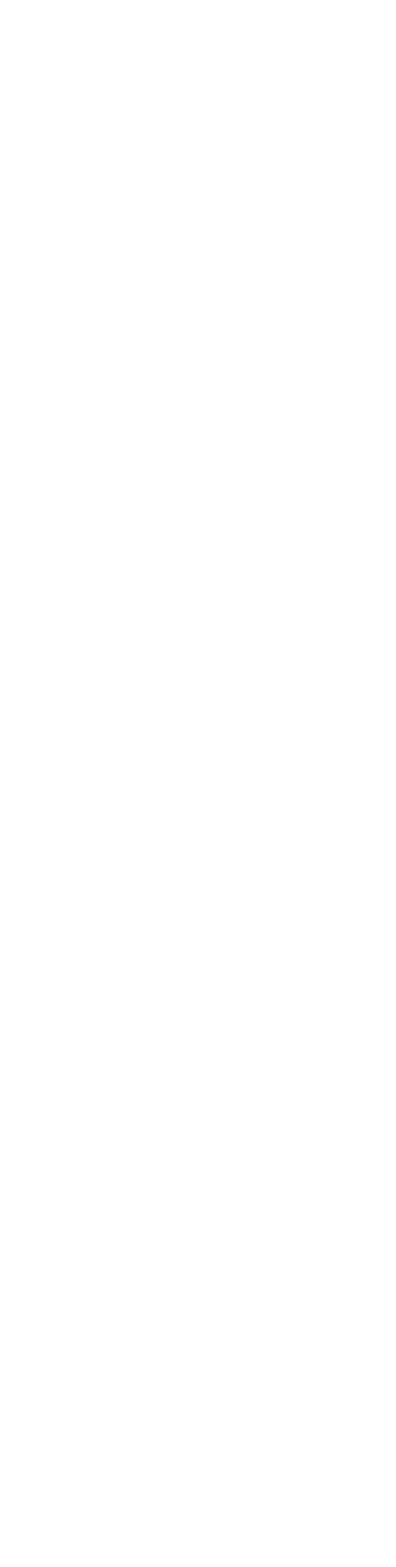
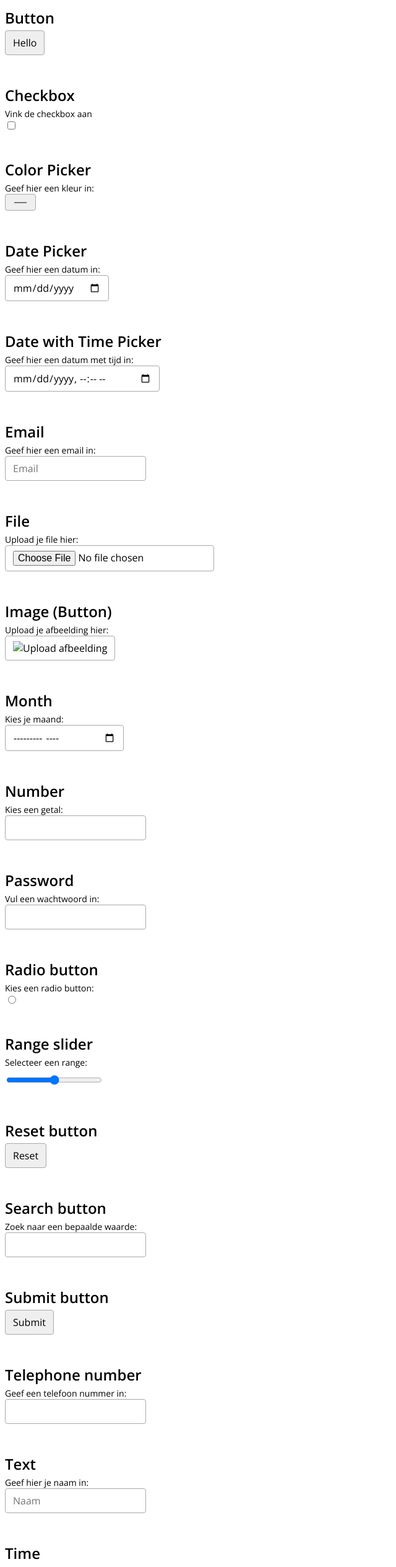
Before and after one commit to webx-components/webx-react, a React (Create React App) app: page / in a window 1280 px wide. Shown: the part 100-2629 px from the top of the page at 62% size, without its empty margins (0-640 px from the left). Before the commit the page ends 800 px from the top, so only its background shows below. Built offline with nearby package versions, Linux system fonts and the light colour scheme.

Commit message:
Added all basic components.

```diff
--- a/src/App.tsx
+++ b/src/App.tsx
@@ -1,9 +1,142 @@
 import React from "react";
+import "./styles/global.scss";
+import {Input} from "./components/input/input.component";
 
 
 function App() {
   return <div>
     <h1><span>WebX</span> Forms</h1>
+
+    <h2>Button</h2>
+    <Input
+      type={"button"}
+      defaultValue={"Hello"} />
+
+    <h2>Checkbox</h2>
+    <Input
+      type={"checkbox"}
+      label={"Vink de checkbox aan"} />
+
+    <h2>Color Picker</h2>
+    <Input
+      type={"color"}
+      label={"Geef hier een kleur in: "} />
+
+    <h2>Date Picker</h2>
+    <Input
+      type={"date"}
+      label={"Geef hier een datum in: "} />
+
+    <h2>Date with Time Picker</h2>
+    <Input
+      type={"datetime-local"}
+      label={"Geef hier een datum met tijd in: "} />
+
+    <h2>Email</h2>
+    <Input
+      type={"email"}
+      label={"Geef hier een email in: "}
+      placeholder={"Email"} />
+
+    <h2>File</h2>
+    <Input
+      type={"file"}
+      label={"Upload je file hier:"}
+      placeholder={"Upload file"} />
+
+    <h2>Image (Button)</h2>
+    <Input
+      type={"image"}
+      label={"Upload je afbeelding hier:"}
+      defaultValue={"Upload afbeelding"} />
+
+    <h2>Month</h2>
+    <Input
+      type={"month"}
+      label={"Kies je maand: "} />
+
+    <h2>Number</h2>
+    <Input
+      type={"number"}
+      label={"Kies een getal: "} />
+
+    <h2>Password</h2>
+    <Input
+      type={"password"}
+      label={"Vul een wachtwoord in: "} />
+
+    <h2>Radio button</h2>
+    <Input
+      type={"radio"}
+      label={"Kies een radio button: "} />
+
+    <h2>Range slider</h2>
+    <Input
+      type={"range"}
+      label={"Selecteer een range: "} />
+
+    <h2>Reset button</h2>
+    <Input
+      type={"reset"} />
+
+    <h2>Search button</h2>
+    <Input
+      type={"search"}
+      label={"Zoek naar een bepaalde waarde: "}/>
+
+    <h2>Submit button</h2>
+    <Input
+      type={"submit"} />
+
+    <h2>Telephone number</h2>
+    <Input
+      type={"tel"}
+      label={"Geef een telefoon nummer in: "} />
+
+    <h2>Text</h2>
+    <Input
+      type={"text"}
+      label={"Geef hier je naam in:"}
+      placeholder={"Naam"} />
+
+    <h2>Time</h2>
+    <Input
+      type={"time"}
+      label={"Geef hier de tijd in:"} />
+
+    <h2>Url</h2>
+    <Input
+      type={"url"}
+      label={"Geef hier een url in:"} />
+
+    <h2>Week</h2>
+    <Input
+      type={"week"}
+      label={"Geef hier een week in:"} />
+
+
+    <h2>Select</h2>
+    {/* OptGroup */}
+    <select>
+      <option value="be">Belgie</option>
+      <option value="nl">Nederland</option>
+    </select>
+
+    <h2>Select with input</h2>
+    <input type="text" name="city" list="cityname" />
+    <datalist id="cityname">
+      <option value="Boston" />
+      <option value="Cambridge" />
+    </datalist>
+
+
+    <h2>Textarea</h2>
+    <textarea cols={30} rows={10} />
+
+    <br/>
+    <br/>
+    <br/>
+
   </div>;
 }
 
--- /dev/null
+++ b/src/components/input/input.component.tsx
@@ -0,0 +1,53 @@
+import React, {FunctionComponent, useState} from 'react';
+import defaultTheme from "./input.module.scss";
+
+
+
+/**
+ * Input Props
+ * @author Ingo Andelhofs
+ */
+type InputProps = {
+  name?: string,
+  label?: string,
+  type?: string,
+  placeholder?: string,
+  defaultValue?: string,
+
+  theme?: any,
+  className?: string | string[],
+}
+
+
+/**
+ * Input component
+ * @author Ingo Andelhofs
+ * @param props The props for the Input component
+ */
+export const Input: FunctionComponent<InputProps> = (props: InputProps) => {
+  // State hooks
+  const [hasError] = useState(false);
+  const [errorMessage] = useState("");
+
+
+  // Props
+  const theme = props.theme ?? defaultTheme;
+
+
+  // Render
+  return <div className={theme.InputContainer}>
+    <label
+      children={props.label} />
+
+    <input
+      name={props.name}
+      type={props.type}
+      placeholder={props.placeholder}
+      defaultValue={props.defaultValue}
+      onChange={() => { /* Check for errors... */ }} />
+
+    <label
+      className={theme.Error}
+      children={hasError ? errorMessage : null} />
+  </div>;
+}
--- /dev/null
+++ b/src/components/input/input.module.scss
@@ -0,0 +1,33 @@
+// Input Container
+.InputContainer {
+  input {
+    display: block;
+    font-size: 16px;
+
+    padding: 8px 12px;
+    border-radius: 4px;
+
+    border: 1px solid darkgray;
+    outline: none;
+
+    &:focus {
+      border: 1px solid #3e3e3e;
+    }
+  }
+
+  label {
+    display: block;
+    font-size: 14px;
+
+    &.Error {
+      color: orangered;
+    }
+  }
+}
+
+
+// Hidden
+.Hidden {
+  display: none;
+  visibility: hidden;
+}
--- /dev/null
+++ b/src/styles/global.scss
@@ -0,0 +1,14 @@
+@import url('https://fonts.googleapis.com/css2?family=Open+Sans:wght@400;600&display=swap');
+
+* {
+  font-family: "Open Sans", sans-serif;
+}
+
+h2 {
+  margin-top: 48px;
+  margin-bottom: 4px;
+
+  &:nth-child(1) {
+    margin-top: 8px;
+  }
+}
```
